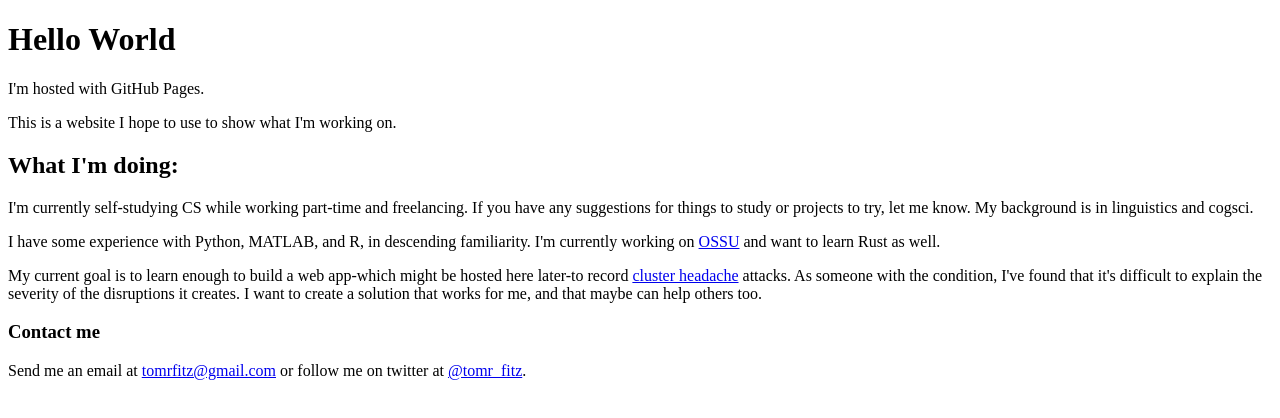
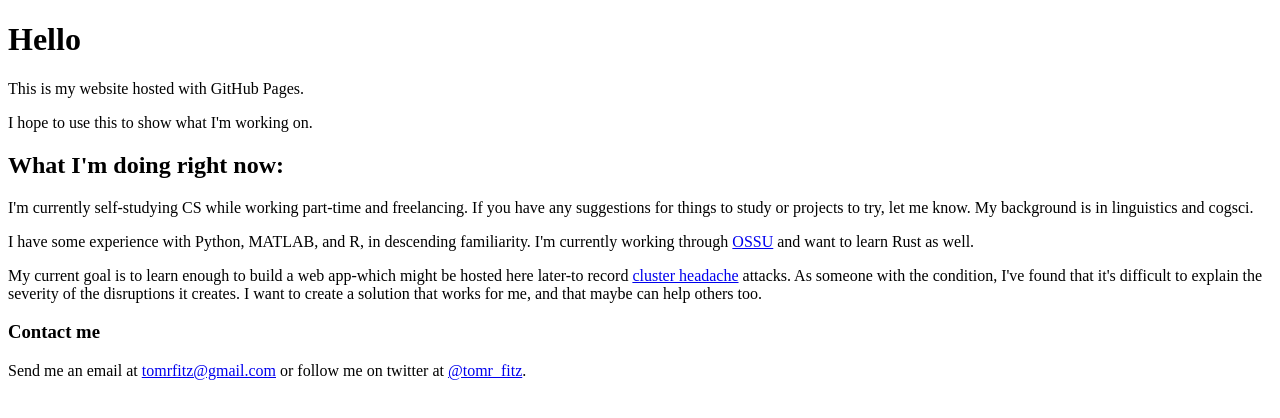
Before and after one commit to tomrfitz/tomrfitz.github.io, a plain HTML site: page index.html in a window 1280 px wide. Drawn offline with Linux system fonts and the light colour scheme.

Commit message:
update text

```diff
--- a/index.html
+++ b/index.html
@@ -27,10 +27,10 @@
         <meta name="theme-color" content="#ffffff" />
     </head>
     <body>
-        <h1>Hello World</h1>
-        <p>I'm hosted with GitHub Pages.</p>
-        <p>This is a website I hope to use to show what I'm working on.</p>
-        <h2>What I'm doing:</h2>
+        <h1>Hello</h1>
+        <p>This is my website hosted with GitHub Pages.</p>
+        <p>I hope to use this to show what I'm working on.</p>
+        <h2>What I'm doing right now:</h2>
         <p>
             I'm currently self-studying CS while working part-time and
             freelancing. If you have any suggestions for things to study or
@@ -39,7 +39,7 @@
         </p>
         <p>
             I have some experience with Python, MATLAB, and R, in descending
-            familiarity. I'm currently working on
+            familiarity. I'm currently working through
             <a href="https://github.com/ossu/computer-science">OSSU</a> and want
             to learn Rust as well.
         </p>
```
